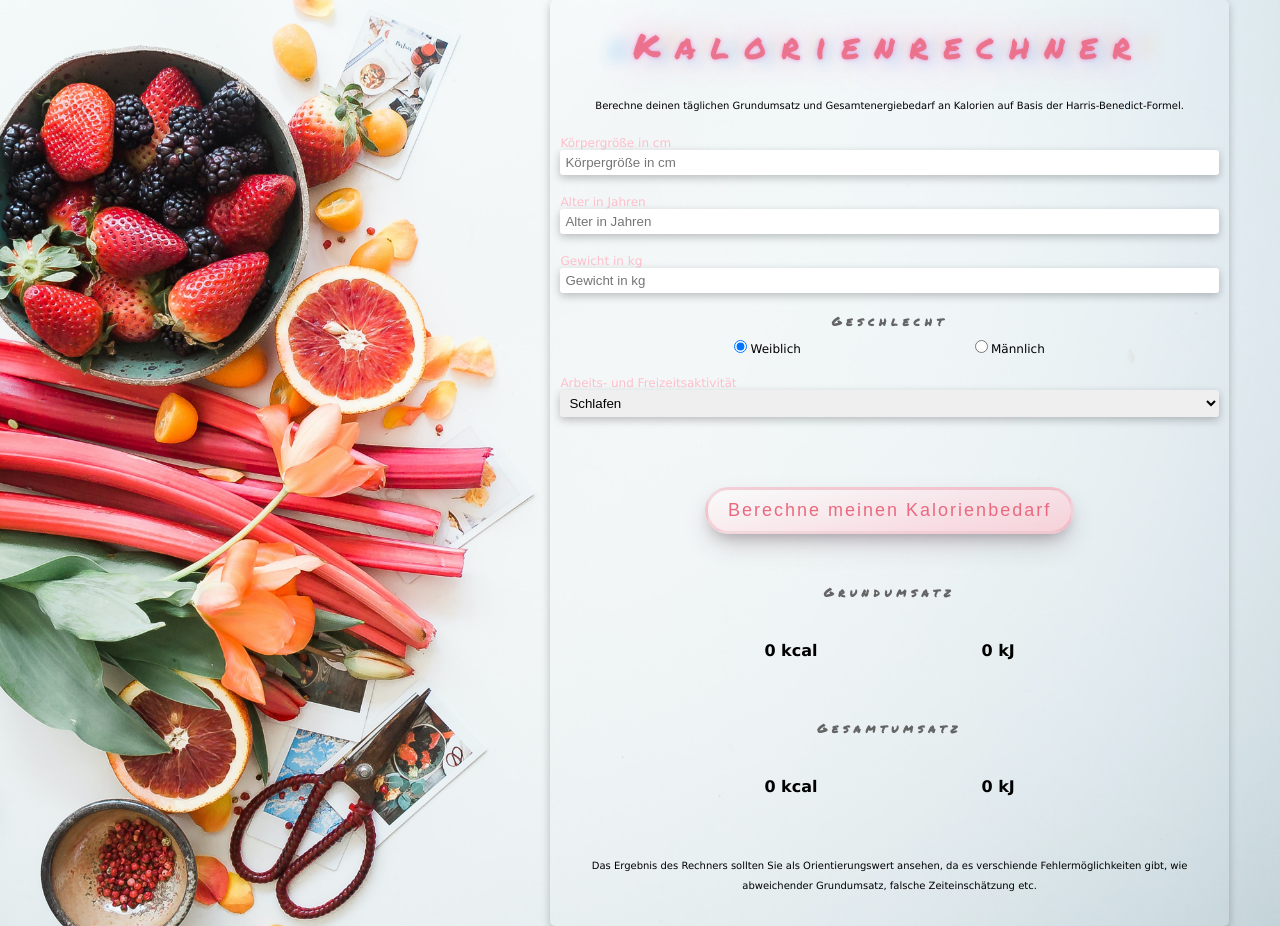
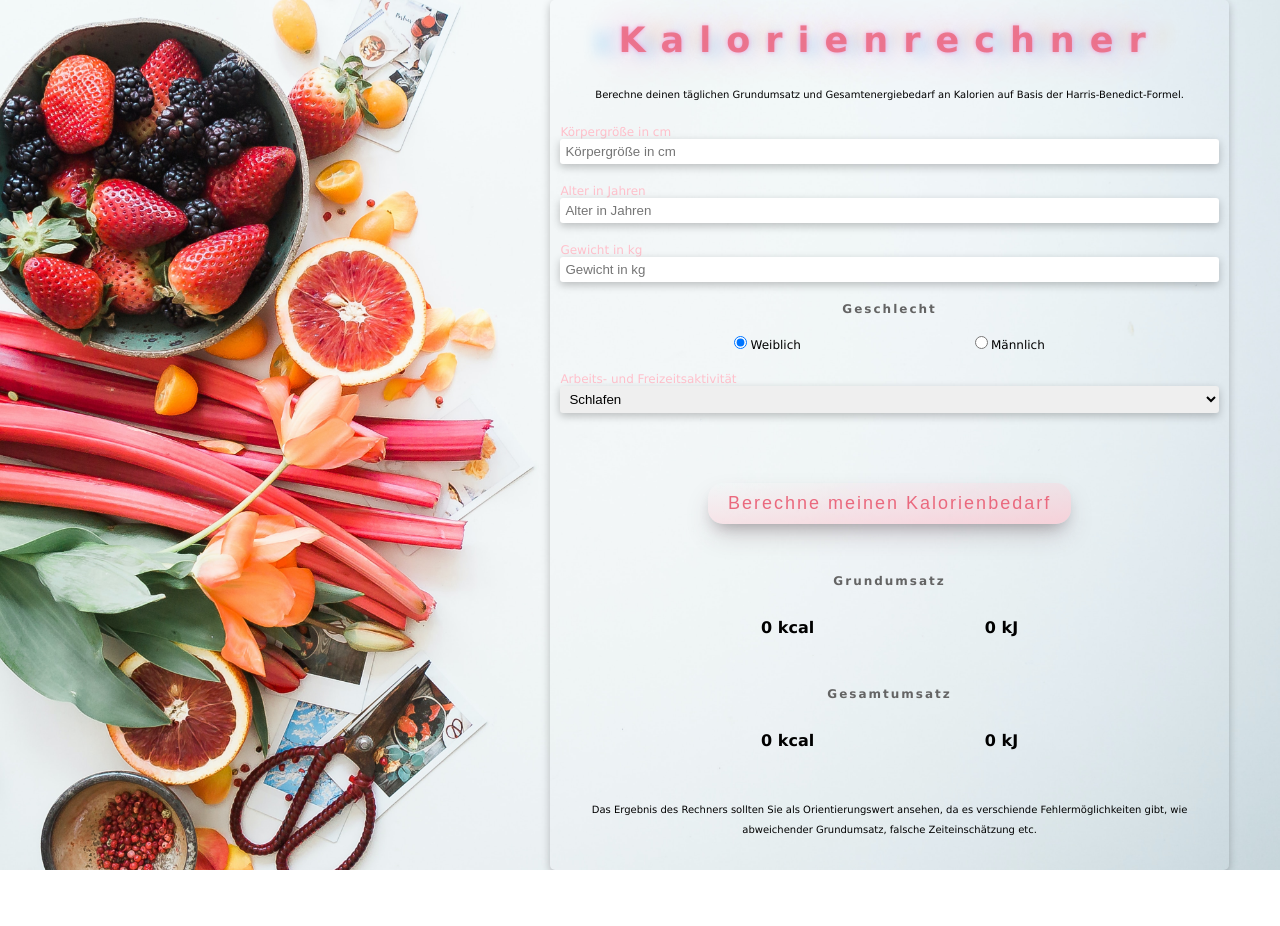
Before and after one commit to Paulaner690/Projekt_Kalorienrechner, a plain HTML site: page index.html in a window 1280 px wide. After the commit the page ends 870 px from the top, so only its background shows below. Drawn offline with Linux system fonts and the light colour scheme.

Commit message:
change font

```diff
--- a/assets/css/style.css
+++ b/assets/css/style.css
@@ -1,8 +1,3 @@
-@font-face {
-    font-family: marker;
-    src: url(../Permanent_Marker/PermanentMarker-Regular.ttf);
-}
-
 *{
 margin: 0;
 padding: 0;
@@ -34,8 +29,6 @@ html{
 }
 
 h1{
-    font-family: "marker", 'Lucida Sans', 'Lucida Sans Regular', 'Lucida Grande', 'Lucida Sans Unicode', Geneva, Verdana, sans-serif;
-    font-weight: 200;
     letter-spacing: 1.5rem;
     font-size: 3.5rem;
     padding: 1rem;
@@ -44,9 +37,8 @@ h1{
 }
 
 h4{
-    font-family: "marker", 'Lucida Sans', 'Lucida Sans Regular', 'Lucida Grande', 'Lucida Sans Unicode', Geneva, Verdana, sans-serif;
-    letter-spacing: 0.5rem;
-    margin-bottom: 1rem;
+    letter-spacing: 0.2rem;
+    margin-bottom: 2rem;
     text-align: center;
     color: rgb(100, 100, 100);
     font-size: 1.2rem;
@@ -92,12 +84,12 @@ input[type="text"], input[type="number"], select{
 input[type="submit"]{
     display: block;
     margin: 5rem auto;
-    border-radius: 50px;
+    border-radius: 15px;
     padding: 10px 20px;
     color: rgb(234, 105, 126);
     font-size: 1.8rem;
-    background: linear-gradient(170deg, rgba(255, 255, 255, 0.49), rgba(255, 192, 203, 0.635));
-    border: 3.5px solid rgba(224, 135, 150, 0.279);
+    background: linear-gradient(175deg, rgba(255, 255, 255, 0), rgba(255, 192, 203, 0.635));
+    border: none;
     box-shadow: rgba(93, 50, 67, 0.25) 0px 13px 27px -5px, rgba(0, 0, 0, 0.3) 0px 8px 16px -8px;
     letter-spacing: 0.2rem;
 }
@@ -111,7 +103,7 @@ input[type="submit"]:hover{
 .ergebnis-output{
     display: flex;
     justify-content: space-evenly;
-    margin: 4rem;
+    margin: 3rem;
 }
 
 @keyframes lights {
```
Also changed, not shown: assets/DM_Serif_Display/DMSerifDisplay-Italic.ttf (added), assets/DM_Serif_Display/DMSerifDisplay-Regular.ttf (added), assets/DM_Serif_Display/OFL.txt (added).
